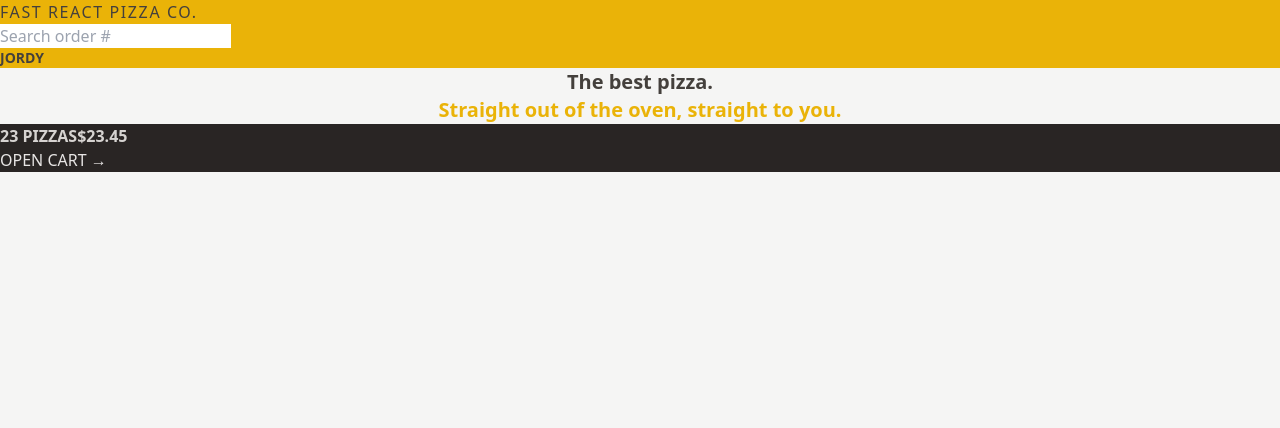
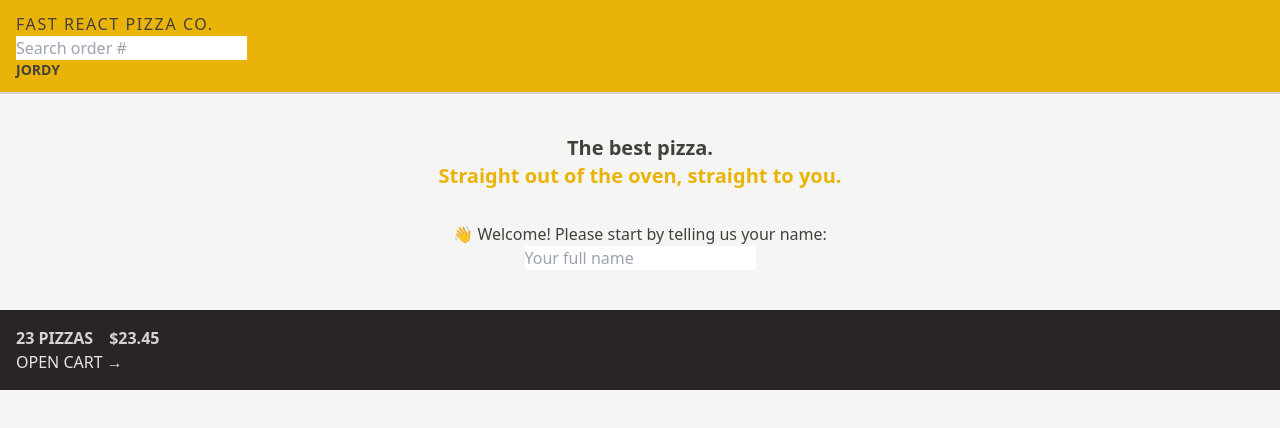
Before and after one commit to codejordy25/fast-react-pizza, a React (Vite) app: page / in a window 1280 px wide. Shown: the top 428 px of the page. Built offline with nearby package versions, Linux system fonts and the light colour scheme.

Commit message:
Spacing Boders, display

```diff
--- a/src/features/cart/CartOverview.jsx
+++ b/src/features/cart/CartOverview.jsx
@@ -2,8 +2,8 @@ import { Link } from "react-router-dom";
 
 function CartOverview() {
   return (
-    <div className="bg-stone-800 text-stone-200 uppercase" >
-      <p className="text-stone-300 font-semibold">
+    <div className="bg-stone-800 p-4 text-stone-200 uppercase" >
+      <p className="space-x-4 text-stone-300 font-semibold">
         <span>23 pizzas</span>
         <span>$23.45</span>
       </p>
--- a/src/ui/Header.jsx
+++ b/src/ui/Header.jsx
@@ -5,7 +5,7 @@ import Username from "../features/user/Username";
 function Header() {
   return (
     <div>
-      <header className="bg-yellow-500 uppercase" >
+      <header className="border-b-2 border-stone-300 px-4 py-3 bg-yellow-500 uppercase" >
         <Link className="tracking-widest" to="/">Fast React Pizza Co.</Link>
         <SearchOrder />
          <Username/>
--- a/src/ui/Home.jsx
+++ b/src/ui/Home.jsx
@@ -1,7 +1,8 @@
+import CreateUser from "../features/user/CreateUser";
 function Home() {
   return (
-    <div>
-      <h1 className="text-xl font-semibold text-center">
+    <div className="my-10 text-center" >
+      <h1 className="mb-8 text-xl font-semibold">
         The best pizza.
         <br />
         <span className="text-yellow-500">
@@ -9,6 +10,7 @@ function Home() {
         Straight out of the oven, straight to you.
         </span>
       </h1>
+      <CreateUser/>
     </div>
   );
 }
```
